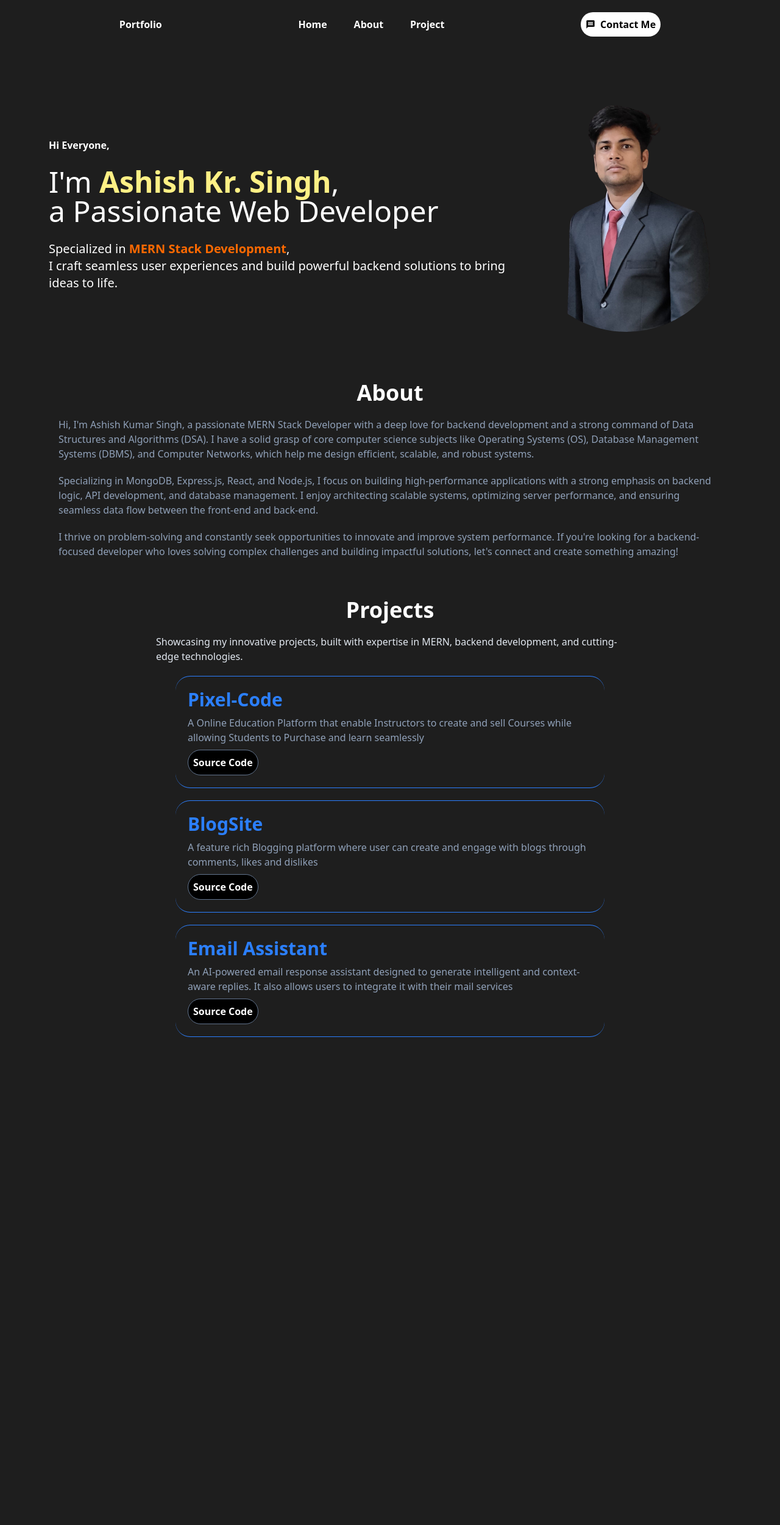
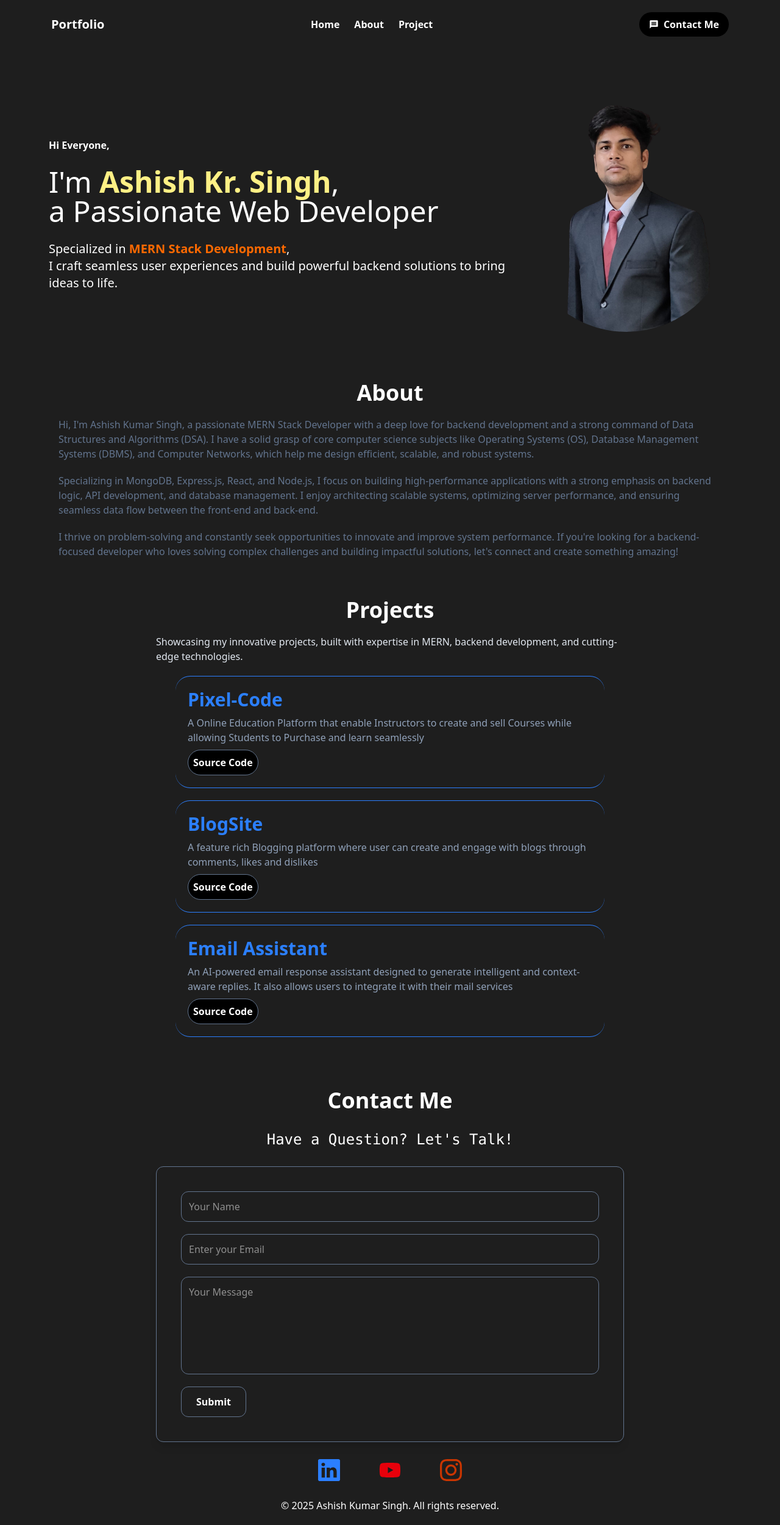
Before and after one commit to ashishsinghAK/Portfolio, a React (Vite) app: page / in a window 1280 px wide. Shown: the whole page at 61% size. Before the commit the page ends 1700 px from the top, so only its background shows below. Built offline with nearby package versions, Linux system fonts and the light colour scheme; no server answers.

Commit message:
All section completed

```diff
--- a/package.json
+++ b/package.json
@@ -10,6 +10,7 @@
     "preview": "vite preview"
   },
   "dependencies": {
+    "@emailjs/browser": "^4.4.1",
     "@tailwindcss/vite": "^4.0.3",
     "framer-motion": "^12.0.8",
     "react": "^18.3.1",
--- a/src/App.jsx
+++ b/src/App.jsx
@@ -2,6 +2,7 @@ import Intro from "./Component/Intro"
 import Navbar from "./Component/Navbar"
 import About from "./Component/About";
 import Projects from "./Component/Projects";
+import Contact from "./Component/Contact"
 
 function App() {
   return (
@@ -11,6 +12,7 @@ function App() {
         <Intro />
         <About/>
         <Projects/>
+        <Contact/>
       </div>
     </div>
   )
--- a/src/Component/About.jsx
+++ b/src/Component/About.jsx
@@ -2,23 +2,23 @@ import React from 'react';
 
 const About = () => {
     return (
-        <div className="px-4 sm:px-6 lg:px-8 w-[90vw]">
+        <div className="px-4 sm:px-6 lg:px-8 w-[90vw]" id='about'>
             <div className="flex flex-col items-center gap-5">
                 <h1 className="text-4xl font-semibold text-center sm:text-5xl lg:text-4xl">About</h1>
-                <p className="text-slate-400 text-center sm:text-left">
+                <p className="text-slate-500 text-center sm:text-left">
                     Hi, I'm Ashish Kumar Singh, a passionate MERN Stack Developer with a deep love for backend development
                     and a strong command of Data Structures and Algorithms (DSA). I have a solid grasp of core computer science
                     subjects like Operating Systems (OS), Database Management Systems (DBMS), and Computer Networks, which
                     help me design efficient, scalable, and robust systems.
                 </p>
 
-                <p className="text-slate-400 text-center sm:text-left">
+                <p className="text-slate-500 text-center sm:text-left">
                     Specializing in MongoDB, Express.js, React, and Node.js, I focus on building high-performance applications
                     with a strong emphasis on backend logic, API development, and database management. I enjoy architecting
                     scalable systems, optimizing server performance, and ensuring seamless data flow between the front-end and back-end.
                 </p>
 
-                <p className="text-slate-400 text-center sm:text-left">
+                <p className="text-slate-500 text-center sm:text-left">
                     I thrive on problem-solving and constantly seek opportunities to innovate and improve system performance.
                     If you're looking for a backend-focused developer who loves solving complex challenges and building impactful
                     solutions, let's connect and create something amazing!
--- /dev/null
+++ b/src/Component/Contact.jsx
@@ -0,0 +1,83 @@
+import React, { useRef } from 'react';
+import { BsLinkedin } from "react-icons/bs";
+import { FaYoutube } from "react-icons/fa";
+import { SiInstagram } from "react-icons/si";
+import emailjs from "@emailjs/browser";
+
+const service = import.meta.env.VITE_SERVICE_KEY;
+const template = import.meta.env.VITE_TEMPLATE_KEY;
+const publickey = import.meta.env.VITE_PUBLIC_KEY;
+
+const Contact = () => {
+  const form = useRef();
+
+  const sendEmail = (e) => {
+    e.preventDefault();
+    emailjs.sendForm(service, template, form.current, publickey)
+      .then((result) => {
+        console.log(result.text);
+        e.target.reset();
+        alert("Email has been sent!");
+      }, (error) => {
+        console.log(error.text);
+      });
+  };
+
+  return (
+    <div className='flex flex-col items-center p-5 gap-7 w-full' id='contact'>
+      <p className='text-4xl font-semibold text-center'>Contact Me</p>
+      <p className='text-2xl font-mono text-center'>Have a Question? Let's Talk!</p>
+
+      <form
+        ref={form}
+        onSubmit={sendEmail}
+        className='flex flex-col gap-5 w-[90%] max-w-3xl border p-6 md:p-10 rounded-xl border-slate-500 shadow-lg'
+      >
+        <input
+          type="text"
+          placeholder='Your Name'
+          className='border p-3 rounded-xl border-slate-500 w-full'
+          name='your_name'
+          required
+        />
+        <input
+          type="email"
+          placeholder='Enter your Email'
+          className='border p-3 rounded-xl border-slate-500 w-full'
+          name='your_email'
+          required
+        />
+        <textarea
+          className='border p-3 rounded-xl border-slate-500 w-full h-40 resize-none'
+          placeholder='Your Message'
+          name='message'
+          required
+        />
+        <button
+          className='border w-full md:w-fit px-6 py-3 rounded-xl cursor-pointer hover:bg-slate-900 border-slate-500 font-semibold transition-all'
+          type='submit'
+        >
+          Submit
+        </button>
+      </form>
+
+      <div className='flex gap-8 md:gap-16 flex-wrap justify-center'>
+        <a href="https://www.linkedin.com/in/ashish-kumar-singh-a852b426a/" className='text-4xl text-blue-500'>
+          <BsLinkedin />
+        </a>
+        <a href="https://www.youtube.com/@factorialworld394" className='text-4xl text-red-600'>
+          <FaYoutube />
+        </a>
+        <a href="https://www.instagram.com/ashishksingh20/#" className='text-4xl text-orange-700'>
+          <SiInstagram />
+        </a>
+      </div>
+
+      <div className='text-center'>
+        <p>© {new Date().getFullYear()} Ashish Kumar Singh. All rights reserved.</p>
+      </div>
+    </div>
+  );
+};
+
+export default Contact;
--- a/src/Component/Intro.jsx
+++ b/src/Component/Intro.jsx
@@ -3,7 +3,7 @@ import image from "../Images/image.png";
 
 const Intro = () => {
   return (
-    <section className="flex flex-col md:flex-row justify-around items-center p-4">
+    <section className="flex flex-col md:flex-row justify-around items-center p-4" id='intro'>
       {/* Left Subpart */}
       <div className="flex flex-col gap-6 font-stretch-extra-expanded text-center md:text-left">
         <p className="font-semibold">Hi Everyone,</p>
--- a/src/Component/Navbar.jsx
+++ b/src/Component/Navbar.jsx
@@ -1,30 +1,54 @@
-import React from 'react'
-import { Link } from "react-scroll"
-import { MdMessage } from "react-icons/md";
+import React, { useState } from 'react';
+import { Link } from "react-scroll";
+import { MdMessage, MdMenu, MdClose } from "react-icons/md";
+
 const Navbar = () => {
+    const [isOpen, setIsOpen] = useState(false);
+
     return (
-        <div className='w-[90vw]'>
-            <nav className=' flex justify-around m-5 items-center sticky font-semibold'>
-                <div>
+        <div className='w-full sticky top-0 left-0 z-50'>
+            <nav className='flex justify-between items-center p-5 max-w-6xl mx-auto'>
+                <div className='text-xl font-bold'>
                     Portfolio
                 </div>
 
-                <div className='flex w-[15em] justify-between cursor-pointer'>
-                    <Link className='hover:text-orange-500'>Home</Link>
-                    <Link className=' hover:text-orange-500'>About</Link>
-                    <Link className=' hover:text-orange-500'>Project</Link>
+                {/* Desktop Menu */}
+                <div className='hidden md:flex space-x-6 font-semibold'>
+                    <Link className='hover:text-orange-500 cursor-pointer' activeClass='active' to='intro' spy={true} smooth={true} offset={-50} duration={500}>Home</Link>
+                    <Link className='hover:text-orange-500 cursor-pointer' activeClass='active' to='about' spy={true} smooth={true} offset={-100} duration={500}>About</Link>
+                    <Link className='hover:text-orange-500 cursor-pointer' activeClass='active' to='project' spy={true} smooth={true} offset={-50} duration={500}>Project</Link>
                 </div>
 
+                <Link activeClass='active' to='contact' spy={true} smooth={true} offset={-50} duration={500}>
+                    <button className='hidden md:flex items-center cursor-pointer bg-black text-white px-4 py-2 hover:bg-gray-800 font-semibold rounded-3xl gap-2'>
+                        <MdMessage />
+                        Contact Me
+                    </button>
+                </Link>
 
-                    <button className='flex items-center cursor-pointer bg-white text-black p-2 hover:bg-slate-200
-                    font-semibold rounded-3xl gap-2'>
+                {/* Mobile Menu Toggle */}
+                <button className='md:hidden text-2xl' onClick={() => setIsOpen(!isOpen)}>
+                    {isOpen ? <MdClose /> : <MdMenu />}
+                </button>
+            </nav>
+
+            {/* Mobile Menu */}
+            <div className={`md:hidden fixed top-0 right-0 h-[80vh] w-[70vw] bg-gray-900 shadow-md flex flex-col items-end p-5 space-y-4 transform transition-transform duration-300 ${isOpen ? 'translate-x-0' : 'translate-x-full'}`}>
+                <button className='text-2xl self-end' onClick={() => setIsOpen(false)}>
+                    <MdClose />
+                </button>
+                <Link className='hover:text-orange-500 cursor-pointer' activeClass='active' to='intro' spy={true} smooth={true} offset={-50} duration={500} onClick={() => setIsOpen(false)}>Home</Link>
+                <Link className='hover:text-orange-500 cursor-pointer' activeClass='active' to='about' spy={true} smooth={true} offset={-100} duration={500} onClick={() => setIsOpen(false)}>About</Link>
+                <Link className='hover:text-orange-500 cursor-pointer' activeClass='active' to='project' spy={true} smooth={true} offset={-50} duration={500} onClick={() => setIsOpen(false)}>Project</Link>
+                <Link activeClass='active' to='contact' spy={true} smooth={true} offset={-50} duration={500} onClick={() => setIsOpen(false)}>
+                    <button className='flex items-center cursor-pointer bg-black text-white px-4 py-2 hover:bg-gray-800 font-semibold rounded-3xl gap-2'>
                         <MdMessage />
-                       Contact Me
+                        Contact Me
                     </button>
+                </Link>
+            </div>
+        </div>
+    );
+};
 
-            </nav>
-        </div>
-    )
-}
-
-export default Navbar
+export default Navbar;
--- a/src/Component/Projects.jsx
+++ b/src/Component/Projects.jsx
@@ -24,7 +24,7 @@ const project = [
 
 const Projects = () => {
   return (
-    <div className='flex flex-col items-center w-[60vw] justify-center gap-5'>
+    <div className='flex flex-col items-center w-[60vw] justify-center gap-5' id='project'>
       <p className='text-4xl font-semibold'>Projects</p>
       <p className='text-slate-200'>Showcasing my innovative projects, built with expertise in MERN, backend development,
         and cutting-edge technologies.</p>
```
Also changed, not shown: 2 other files (tests, documents, lock files or other folders).
